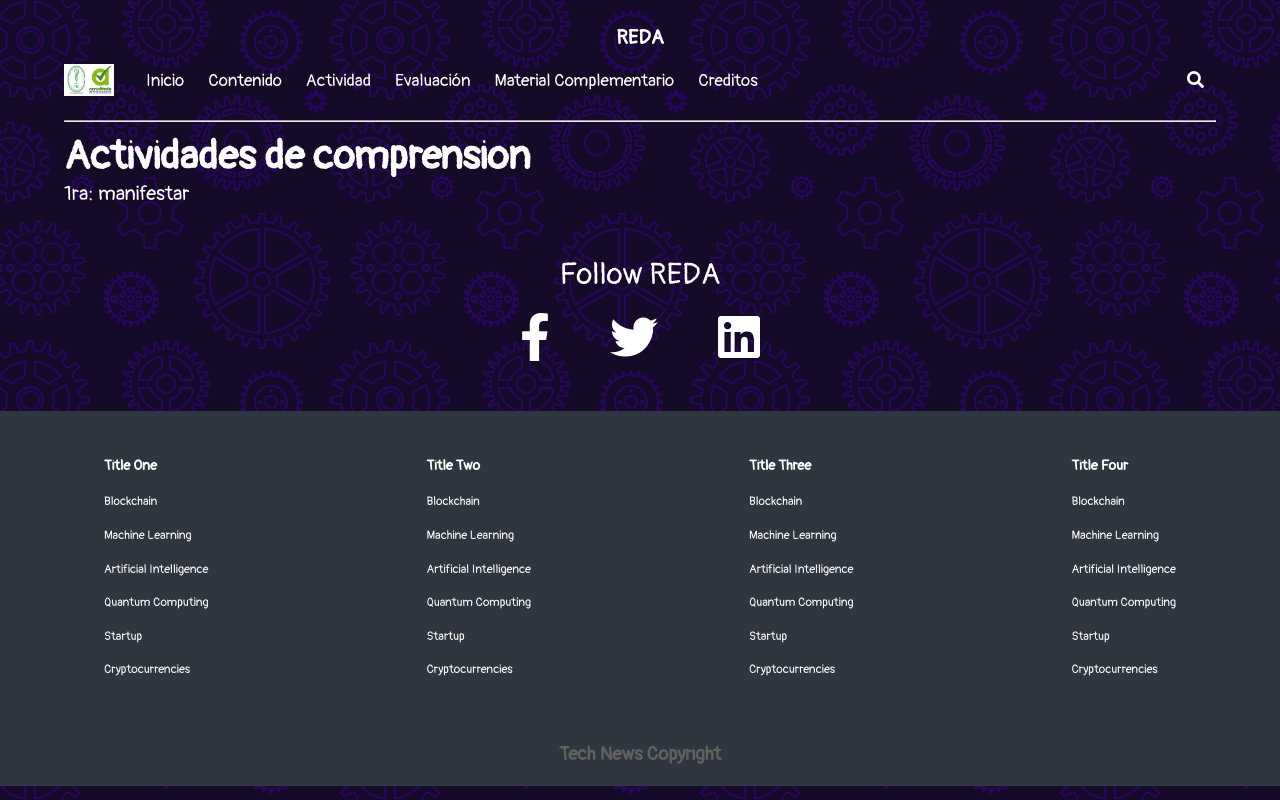
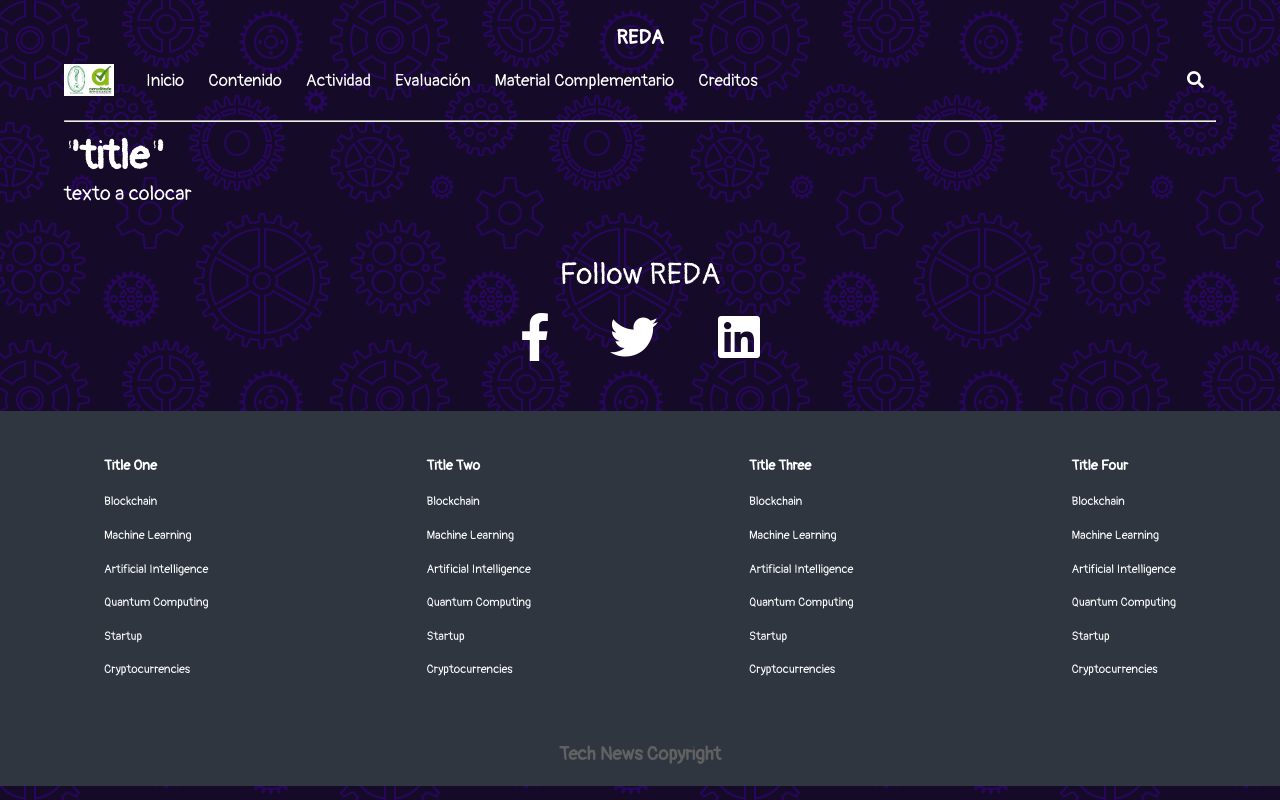
Before and after one commit to oscarbol09/FdoAlg_G-C_Oscar_Madera, a plain HTML site: page REDA/Contenido/evaluacion.html in a window 1280 px wide. Drawn offline with nearby package versions, Linux system fonts and the light colour scheme.

Commit message:
Update evaluacion.html

```diff
--- a/REDA/Contenido/evaluacion.html
+++ b/REDA/Contenido/evaluacion.html
@@ -62,11 +62,13 @@
     </nav>
     <hr>
     <h1>
-        Actividades de comprension
+       "title"
+
     </h1>
     <p>
-     1ra: manifestar
+      texto a colocar
     </p>
+
 
 
 
```
